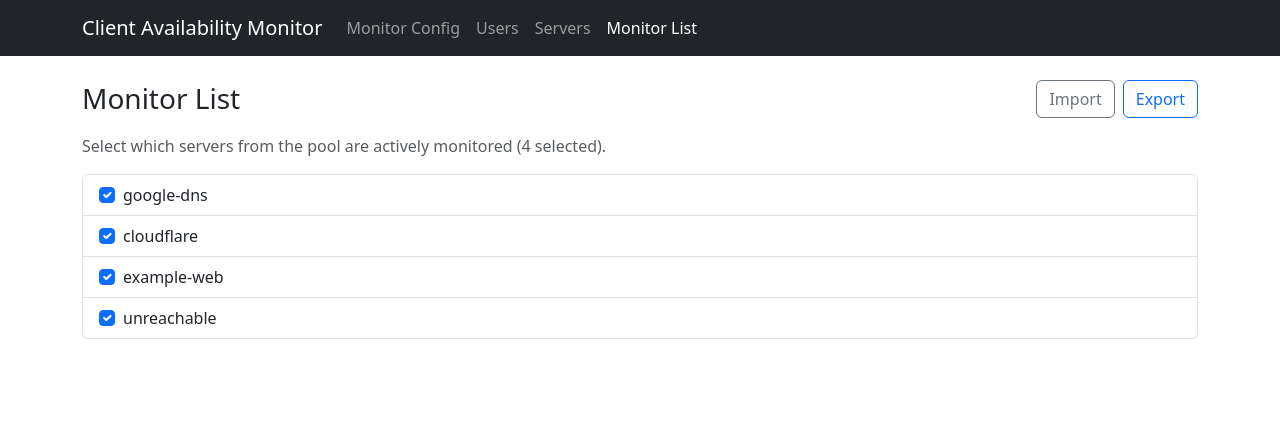
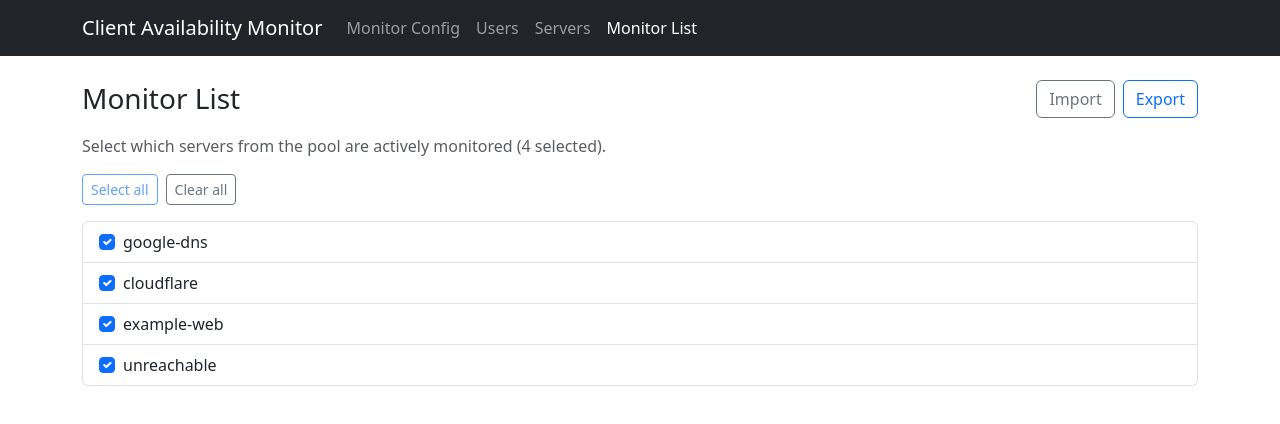
Before and after one commit to davidsantana06/client-availability-monitor, an Angular app: page /monitor-list in a window 1280 px wide. Shown: the top 424 px of the page. Built offline with nearby package versions, Linux system fonts and the light colour scheme.

Commit message:
feat: add monitor list select all and clear all

```diff
--- a/src/app/components/monitor-list/monitor-list.component.html
+++ b/src/app/components/monitor-list/monitor-list.component.html
@@ -10,7 +10,27 @@
     {{ view.orphans.join(', ') }}
   </div>
 
-  <ul class="list-group mb-3" *ngIf="view.rows.length; else emptyPool">
+  <ng-container *ngIf="view.rows.length; else emptyPool">
+    <div class="d-flex gap-2 mb-3">
+      <button
+        type="button"
+        class="btn btn-sm btn-outline-primary"
+        [disabled]="view.allChecked && !view.orphans.length"
+        (click)="service.selectAll(view.hostnames)"
+      >
+        Select all
+      </button>
+      <button
+        type="button"
+        class="btn btn-sm btn-outline-secondary"
+        [disabled]="!view.selectedCount"
+        (click)="service.clear()"
+      >
+        Clear all
+      </button>
+    </div>
+
+    <ul class="list-group mb-3">
       <li class="list-group-item" *ngFor="let row of view.rows">
         <div class="form-check mb-0">
           <input
@@ -24,6 +44,7 @@
         </div>
       </li>
     </ul>
+  </ng-container>
 
   <ng-template #emptyPool>
     <p class="text-muted">No servers in the pool. Add servers in the Servers tab first.</p>
--- a/src/app/components/monitor-list/monitor-list.component.ts
+++ b/src/app/components/monitor-list/monitor-list.component.ts
@@ -11,8 +11,10 @@ interface MonitorListRow {
 
 interface MonitorListView {
   rows: MonitorListRow[];
+  hostnames: string[];
   orphans: string[];
   selectedCount: number;
+  allChecked: boolean;
 }
 
 @Component({
@@ -29,14 +31,15 @@ export class MonitorListComponent {
   ]).pipe(
     map(([pool, list]) => {
       const selected = new Set(list);
-      const known = new Set(pool.map((server) => server.hostname));
+      const hostnames = pool.map((server) => server.hostname);
+      const known = new Set(hostnames);
+      const rows = hostnames.map((hostname) => ({ hostname, checked: selected.has(hostname) }));
       return {
-        rows: pool.map((server) => ({
-          hostname: server.hostname,
-          checked: selected.has(server.hostname),
-        })),
+        rows,
+        hostnames,
         orphans: list.filter((hostname) => !known.has(hostname)),
         selectedCount: list.length,
+        allChecked: rows.length > 0 && rows.every((row) => row.checked),
       };
     }),
   );
--- a/src/app/services/monitor-list.service.ts
+++ b/src/app/services/monitor-list.service.ts
@@ -37,6 +37,14 @@ export class MonitorListService extends ArtifactStore<MonitorList> {
     if (this.value.includes(hostname)) this.set(this.value.filter((entry) => entry !== hostname));
   }
 
+  selectAll(hostnames: string[]): void {
+    this.set([...hostnames]);
+  }
+
+  clear(): void {
+    this.set([]);
+  }
+
   rename(from: string, to: string): void {
     if (!this.value.includes(from)) return;
     this.set(this.value.map((hostname) => (hostname === from ? to : hostname)));
```
Lines whose indentation alone changed are shown as unchanged.
